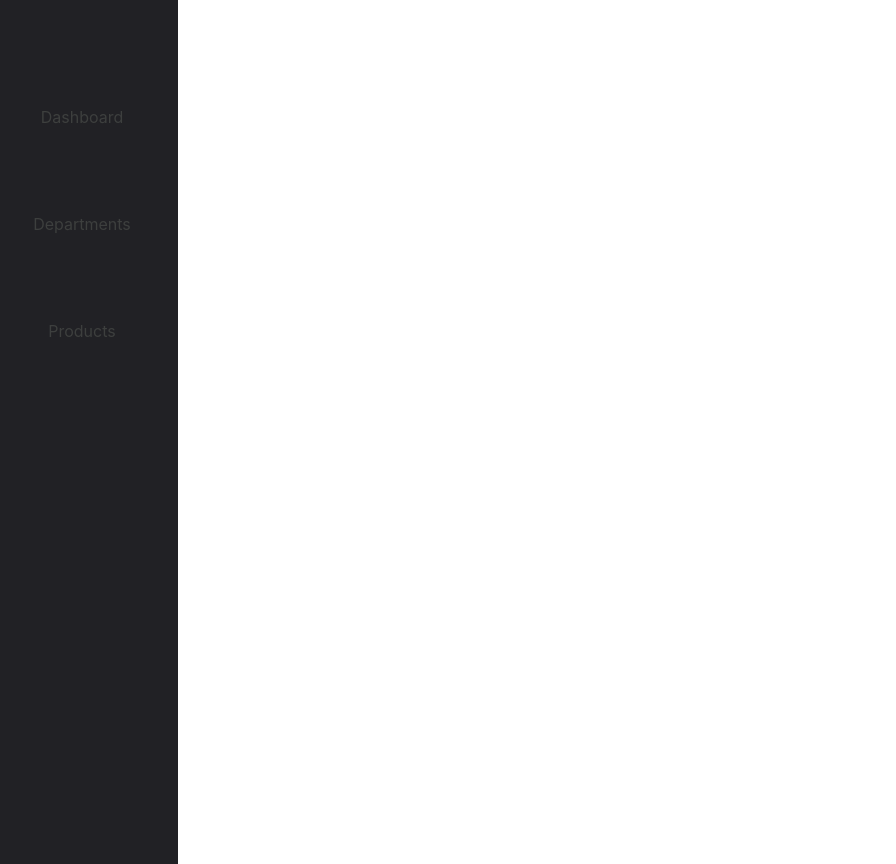
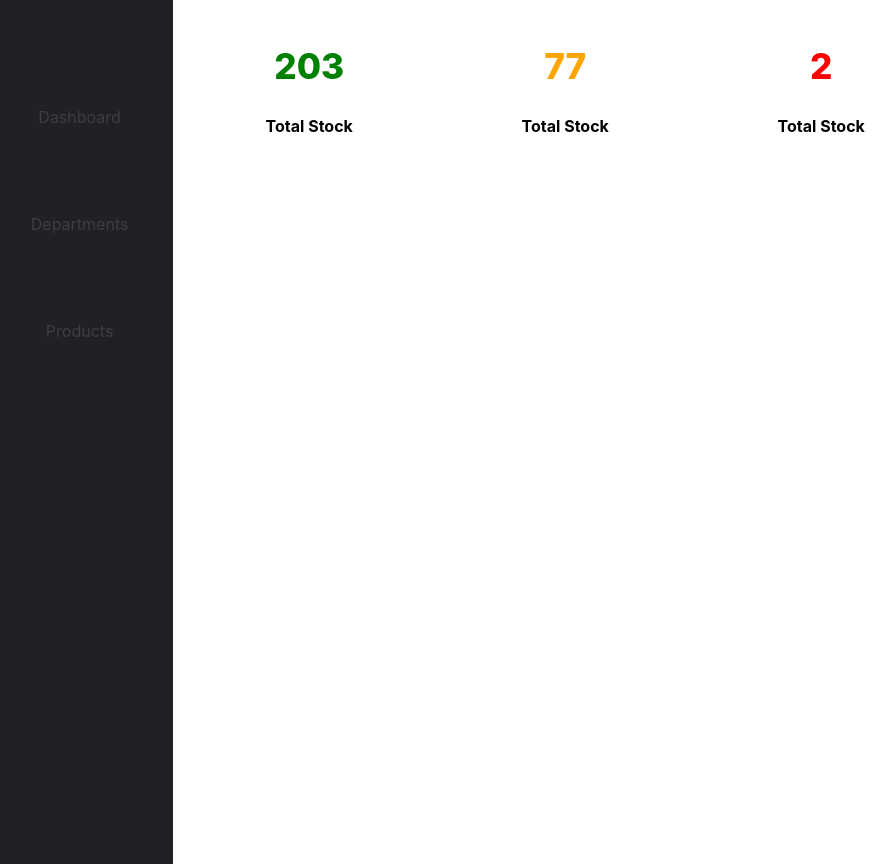
Before and after one commit to Ayush-1315/mcr-10, a React (Create React App) app: page /add-product in a window 1280 px wide. Both pictures are taken after a click on the item "Dashboard". Shown: the whole page, without its empty margins (14-910 px from the left). Built offline with nearby package versions, Linux system fonts and the light colour scheme.

Commit message:
feat: added dashboard

```diff
--- a/src/App.js
+++ b/src/App.js
@@ -3,6 +3,7 @@ import { Routes, Route } from "react-router-dom";
 import { Sidebar } from "./components/sidebar/sidebar";
 import { Products } from "./pages/products/products";
 import { ProductManagement } from "./pages/productManagement/productManagement";
+import { Dashboard } from "./pages/dashboard/dashboad";
 
 function App() {
   return (
@@ -10,6 +11,7 @@ function App() {
       <div className="container">
         <Sidebar />
         <Routes>
+          <Route path="/" element={<Dashboard/>}/>
           <Route path="/products" element={<Products/>}/>
           <Route path="/add-product" element={<ProductManagement/>}/>
         </Routes>
--- /dev/null
+++ b/src/pages/dashboard/dashboad.jsx
@@ -0,0 +1,30 @@
+import { useData } from "../../context/dataContext";
+import css from "./dashboad.module.css";
+export const Dashboard = () => {
+  const { dataState } = useData();
+  const stockDetails = dataState?.allProducts?.reduce(
+    (acc, curr) => {
+      return {
+        total: acc.total + curr.stock,
+        totalDelivered: acc.totalDelivered + curr.delivered,
+        lowStock: curr.stock <= 10 ? acc.lowStock + 1 : acc.lowStock,
+      };
+    },
+    { total: 0, totalDelivered: 0, lowStock: 0 }
+  );
+  console.log(stockDetails)
+  return <div className={css.dashboard}>
+    <div className={css.total}>
+        <h2>{stockDetails?.total}</h2>
+        <p>Total Stock</p>
+    </div>
+    <div className={css.delivered}>
+        <h2>{stockDetails?.totalDelivered}</h2>
+        <p>Total Stock</p>
+    </div>
+    <div className={css.low}>
+        <h2>{stockDetails?.lowStock}</h2>
+        <p>Total Stock</p>
+    </div>
+  </div>;
+};
--- /dev/null
+++ b/src/pages/dashboard/dashboad.module.css
@@ -0,0 +1,27 @@
+.dashboard{
+display: flex;
+margin:1rem;
+gap:1rem;
+}
+.total,.delivered,.low{
+    height: fit-content;
+    width: 15rem;
+}
+.total p,.delivered p,.low p{
+    font-weight: bolder;
+}
+.total>h2{
+color: green;
+font-size: 2.2rem;
+font-weight: 800;
+}
+.low>h2{
+    color: red;
+    font-size: 2.2rem;
+    font-weight: 800;
+}
+.delivered>h2{
+    color: rgb(255,165,0);
+    font-size: 2.2rem;
+    font-weight: 800;
+}
```
Also changed, not shown: src/pages/departments/departments.jsx (added), src/pages/departments/departments.module.css (added).
